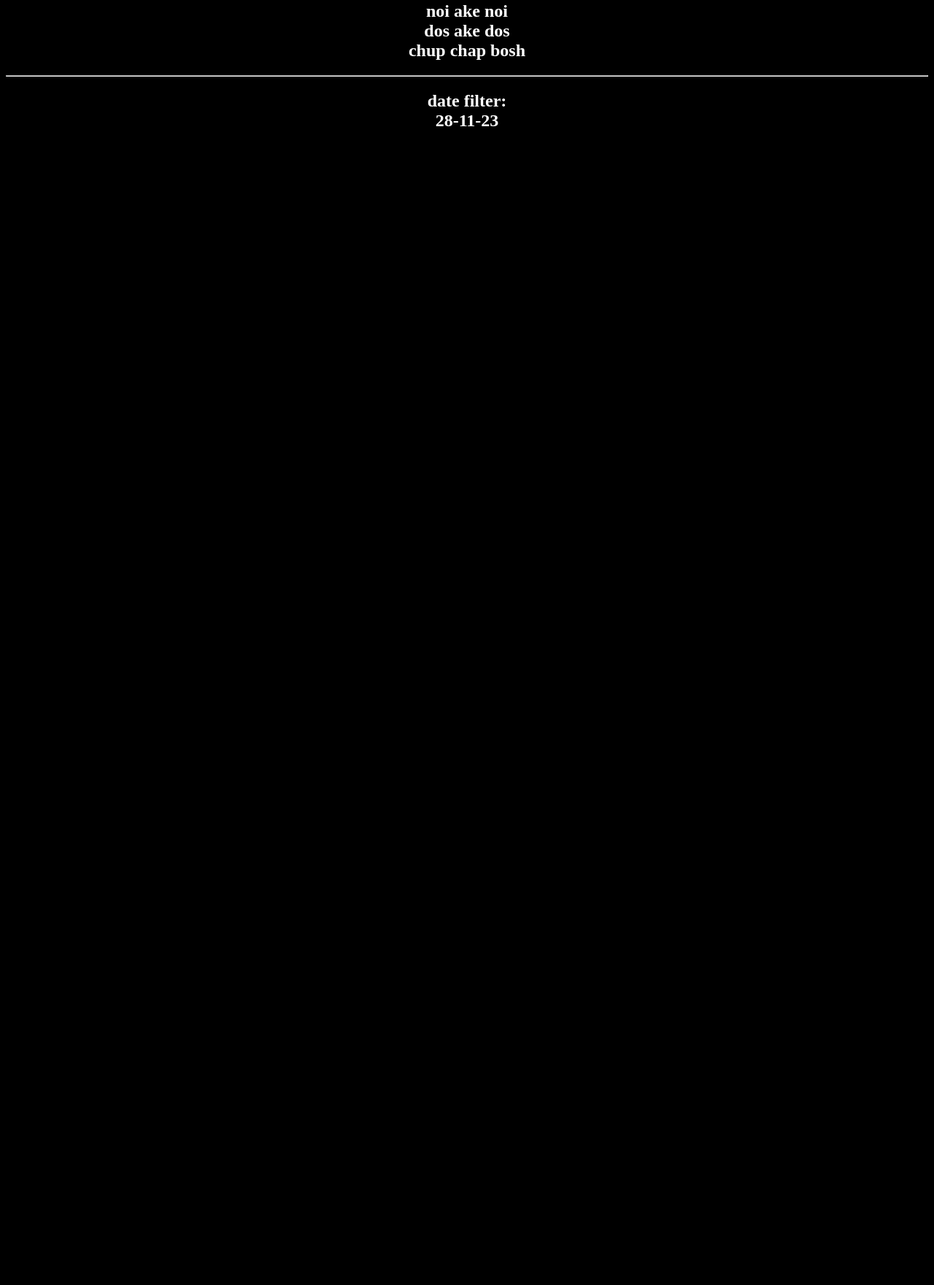
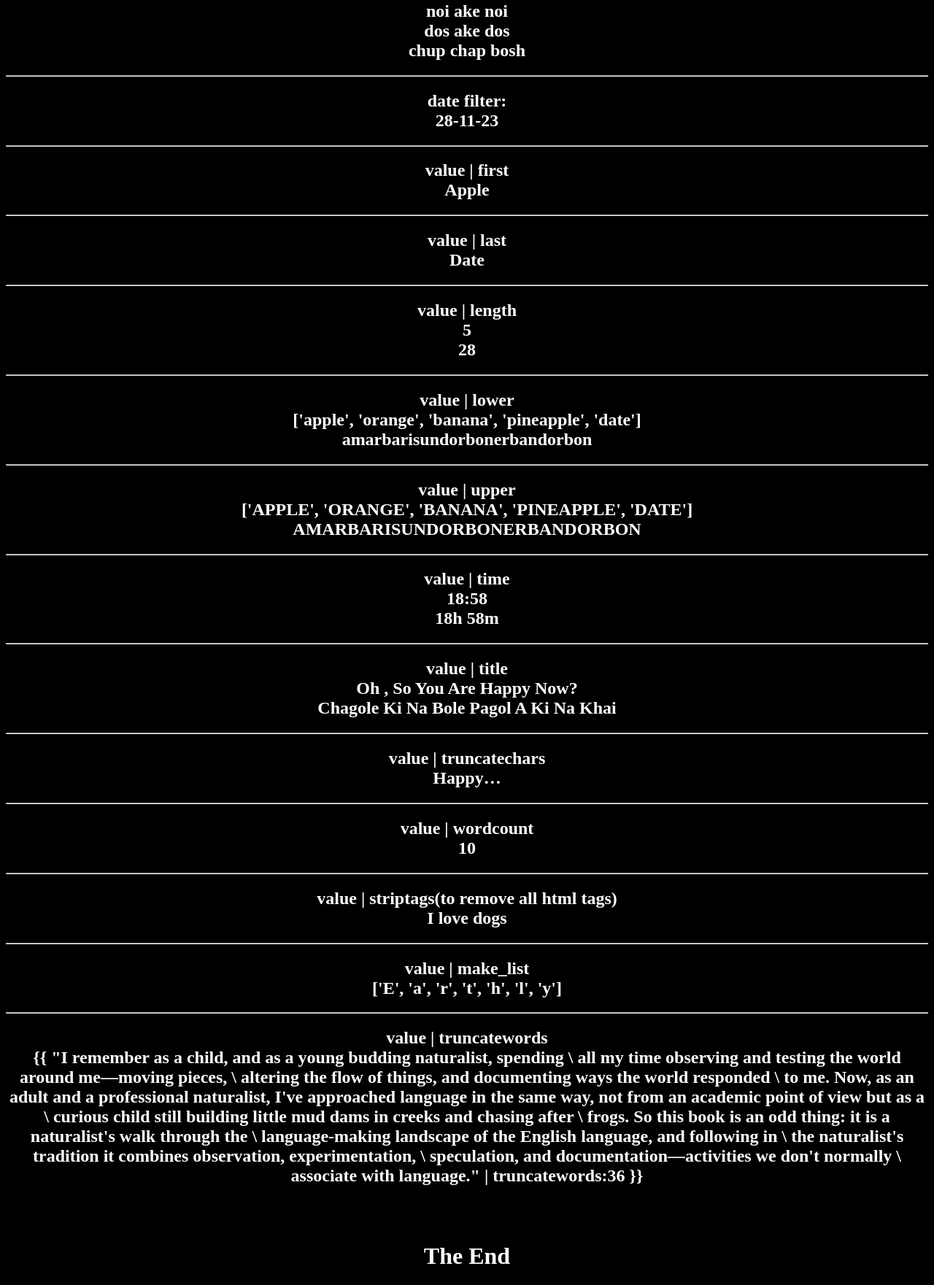
Before and after one commit to David-Kudrot/Module_10.5, a Django app: page / in a window 1280 px wide. Shown: the part 386-2147 px from the top of the page at 73% size. Before the commit the page ends 559 px from the top, so only its background shows below. Run offline with Django 4.2, Linux system fonts and the light colour scheme.

Commit message:
I have updated some changes

```diff
--- a/all_template_filters/templates/home.html
+++ b/all_template_filters/templates/home.html
@@ -28,6 +28,97 @@
         {{data.date | date:"d-m-y"}}
 
     </h2>
+    <hr>
+    <h2>
+        value | first <br>
+        {{data.fruitList | first}}
+
+    </h2>
+    <hr>
+    <h2>
+        value | last <br>
+        {{data.fruitList | last}}
+
+    </h2>
+    <hr>
+    <h2>
+        value | length <br>
+        {{data.fruitList | length}} <br>
+        {{"AmarBariSundorbonerBandorbon" | length}}
+
+    </h2>
+    <hr>
+    <h2>
+        value | lower <br>
+        {{data.fruitList | lower}} <br>
+        {{"AmarBariSundorbonerBandorbon" | lower}}
+
+    </h2>
+    <hr>
+    <h2>
+        value | upper <br>
+        {{data.fruitList | upper}} <br>
+        {{"AmarBariSundorbonerBandorbon" | upper}}
+
+    </h2>
+    <hr>
+    <h2>
+        value | time <br>
+        {{ data.datetimenow | time:"H:i" }} <br>
+        {{ data.datetimenow | time:"H\h i\m" }} <br>
+    </h2>
+    <hr>
+    <h2>
+        value | title <br>
+        {{"oh , so you are happy now?" | title}} <br>
+        {{"Chagole ki na bole pagol a ki na khai" | title}}
+
+    </h2>
+    <hr>
+    <h2>
+        value | truncatechars <br>
+        {{ 'Happy coding guys' | truncatechars:6 }} <br>
+
+    </h2>
+    <hr>
+    <h2>
+        value | wordcount <br>
+        {{ 'You can do a lot of modifications with template filters' | wordcount }} <br>
+
+    </h2>
+    <hr>
+    <h2>
+        value | striptags(to remove all html tags)  <br>
+        {{ "<b>I</b> <button>love</button> <span>dogs</span>" | striptags }} <br>
+
+    </h2>
+    <hr>
+    <h2>
+        value |  make_list <br>
+        {{ 'Earthly' | make_list }} <br>
+
+    </h2>
+    <hr>
+    <h2>
+        value |  truncatewords <br>
+        {{ "I remember as a child, and as a young budding naturalist, spending \
+        all my time observing and testing the world around me—moving pieces, \
+        altering the flow of things, and documenting ways the world responded \
+        to me. Now, as an adult and a professional naturalist, I've approached
+        language in the same way, not from an academic point of view but as a \
+        curious child still building little mud dams in creeks and chasing after \
+        frogs. So this book is an odd thing: it is a naturalist's walk through the \
+        language-making landscape of the English language, and following in \
+        the naturalist's tradition it combines observation, experimentation, \
+        speculation, and documentation—activities we don't normally \
+        associate with language." | truncatewords:36 }} <br>
+
+    </h2>
+
+
+
+    <br><br>
+    <h1>The End</h1>
 
 
 </body>
--- a/all_template_filters/views.py
+++ b/all_template_filters/views.py
@@ -1,5 +1,5 @@
 from django.shortcuts import render
-from datetime import date,time
+from datetime import datetime, date
 
 
 # Create your views here.
@@ -12,6 +12,8 @@ def home(request):
         'tips' : 'Sala Code KOR r nahole PAGLAMO char',
         'array' : ['ek ake ek', 'ek dugune dui', 'tin ake tin', 'char ake char', 'pach ake pach', 'choi ake choi', 'sat ake sar', 'att ake att', 'noi ake noi', 'dos ake dos', 'chup chap bosh'],
         'numbers' : [10, 20, 30, 40, 50, 60, 70, 80, 90, 100, 101, 102, 103, 104, 105, 106, 107, 108, 109, 110, 111, 112, 113, 114, 115],
-        'date' : date(2023, 11, 28)
-    }
+        'date' : date(2023, 11, 28),
+        'fruitList' : ['Apple', 'Orange', 'Banana', 'Pineapple', 'Date'],
+        'datetimenow' : datetime.now(),
+     }
     return render(request, 'home.html', {'data' : context})
```
